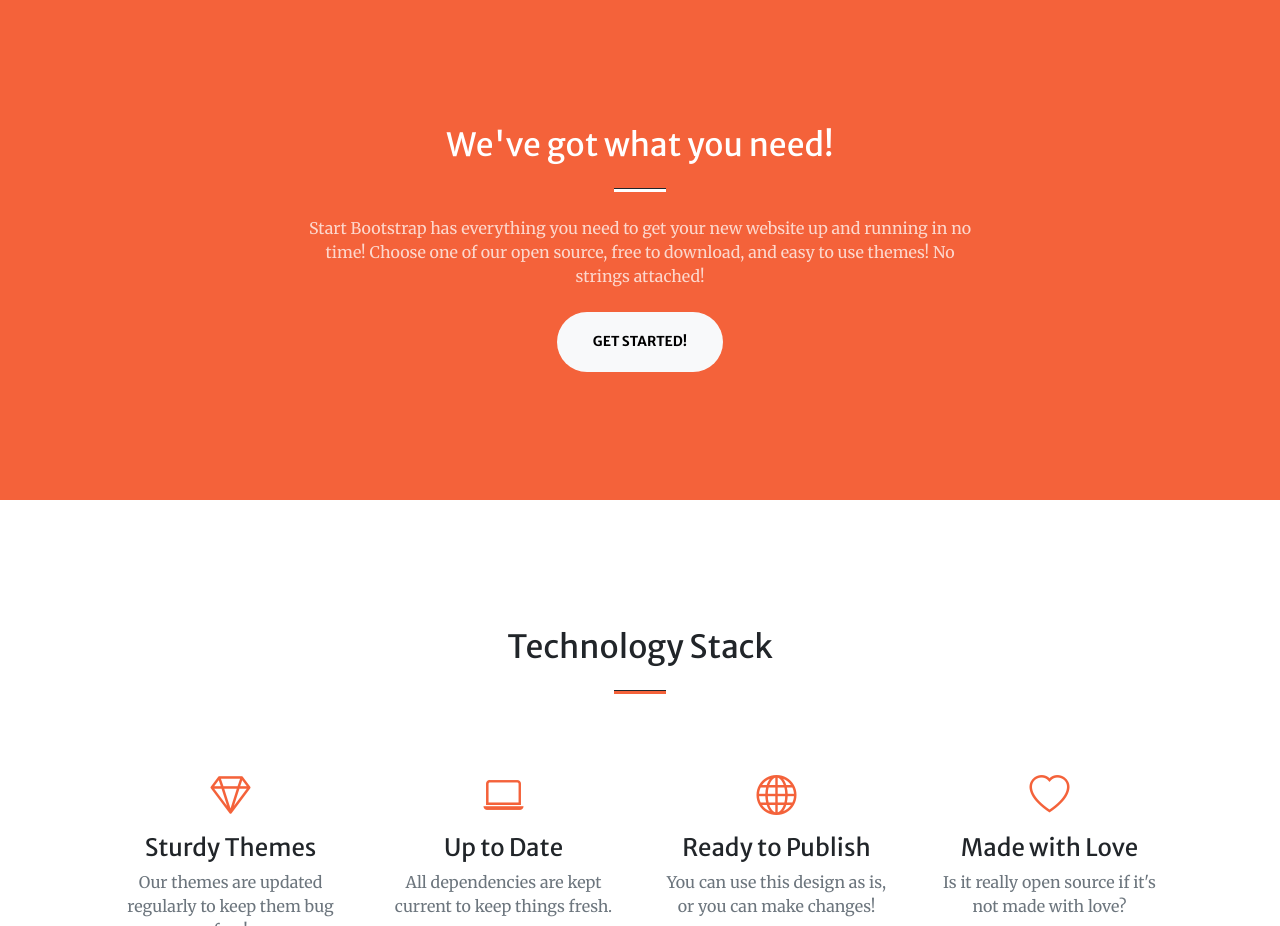
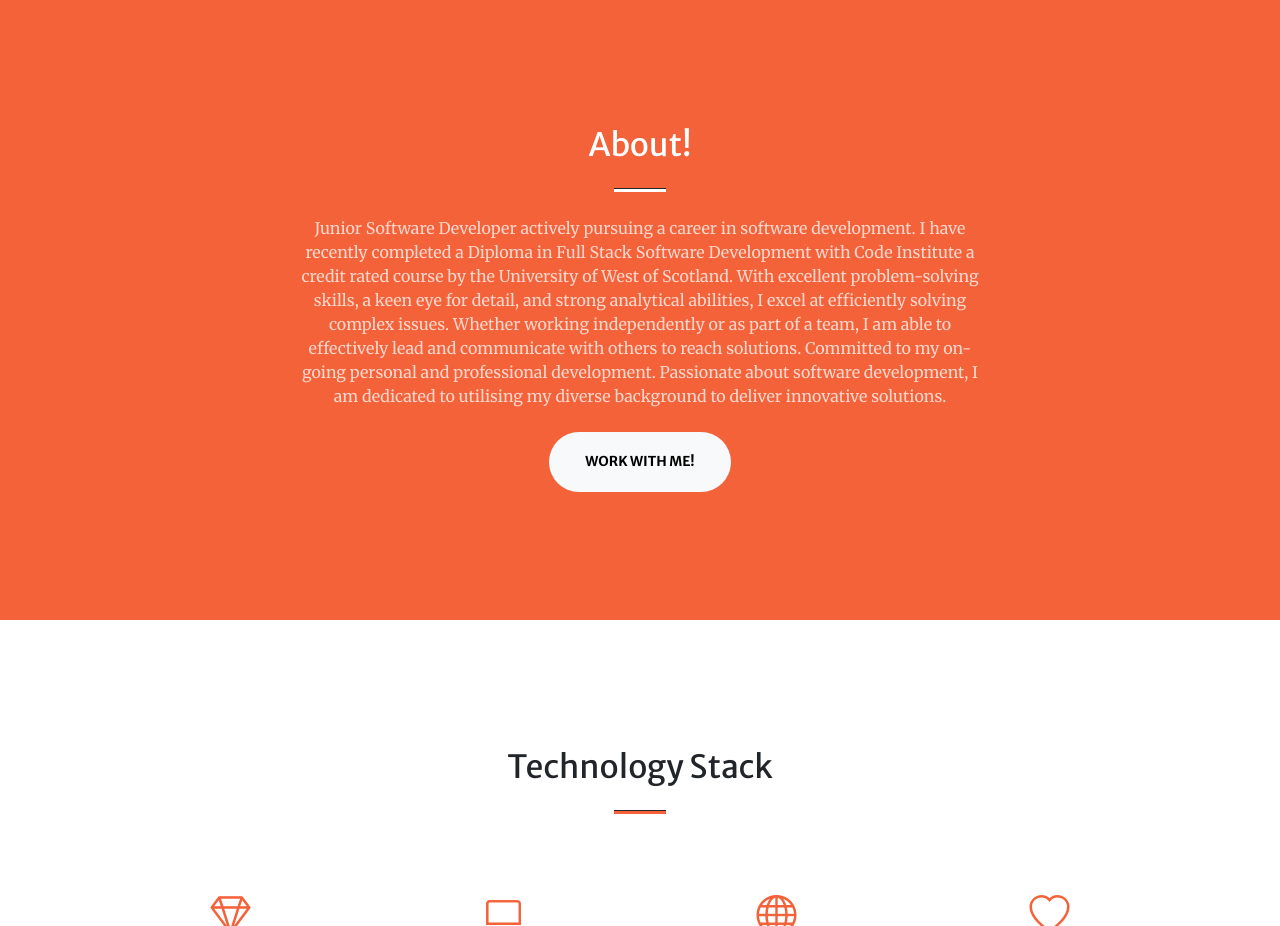
Before and after one commit to Chris-Tollan/portfolio, a plain HTML site: page index.html in a window 1280 px wide. Shown: the part 802-1728 px from the top of the page. Drawn offline with nearby package versions, Linux system fonts and the light colour scheme; some packages are replaced by stand-ins of ours; a script that the page names is missing.

Commit message:
add about section content

```diff
--- a/index.html
+++ b/index.html
@@ -55,10 +55,19 @@
             <div class="container px-4 px-lg-5">
                 <div class="row gx-4 gx-lg-5 justify-content-center">
                     <div class="col-lg-8 text-center">
-                        <h2 class="text-white mt-0">We've got what you need!</h2>
+                        <h2 class="text-white mt-0">About!</h2>
                         <hr class="divider divider-light" />
-                        <p class="text-white-75 mb-4">Start Bootstrap has everything you need to get your new website up and running in no time! Choose one of our open source, free to download, and easy to use themes! No strings attached!</p>
-                        <a class="btn btn-light btn-xl" href="#services">Get Started!</a>
+                        <p class="text-white-75 mb-4">
+                            Junior Software Developer actively pursuing a career in software development.
+                            I have recently completed a Diploma in Full Stack Software Development with Code Institute
+                            a credit rated course by the University of West of Scotland. With excellent problem-solving skills,
+                            a keen eye for detail, and strong analytical abilities, I excel at efficiently solving complex
+                            issues. Whether working independently or as part of a team, I am able to effectively lead
+                            and communicate with others to reach solutions. Committed to my on-going personal and professional development.
+                            Passionate about software development, I am dedicated to utilising my diverse background to deliver innovative
+                            solutions.
+                        </p>
+                        <a class="btn btn-light btn-xl" href="#contact">Work with me!</a>
                     </div>
                 </div>
             </div>
```
